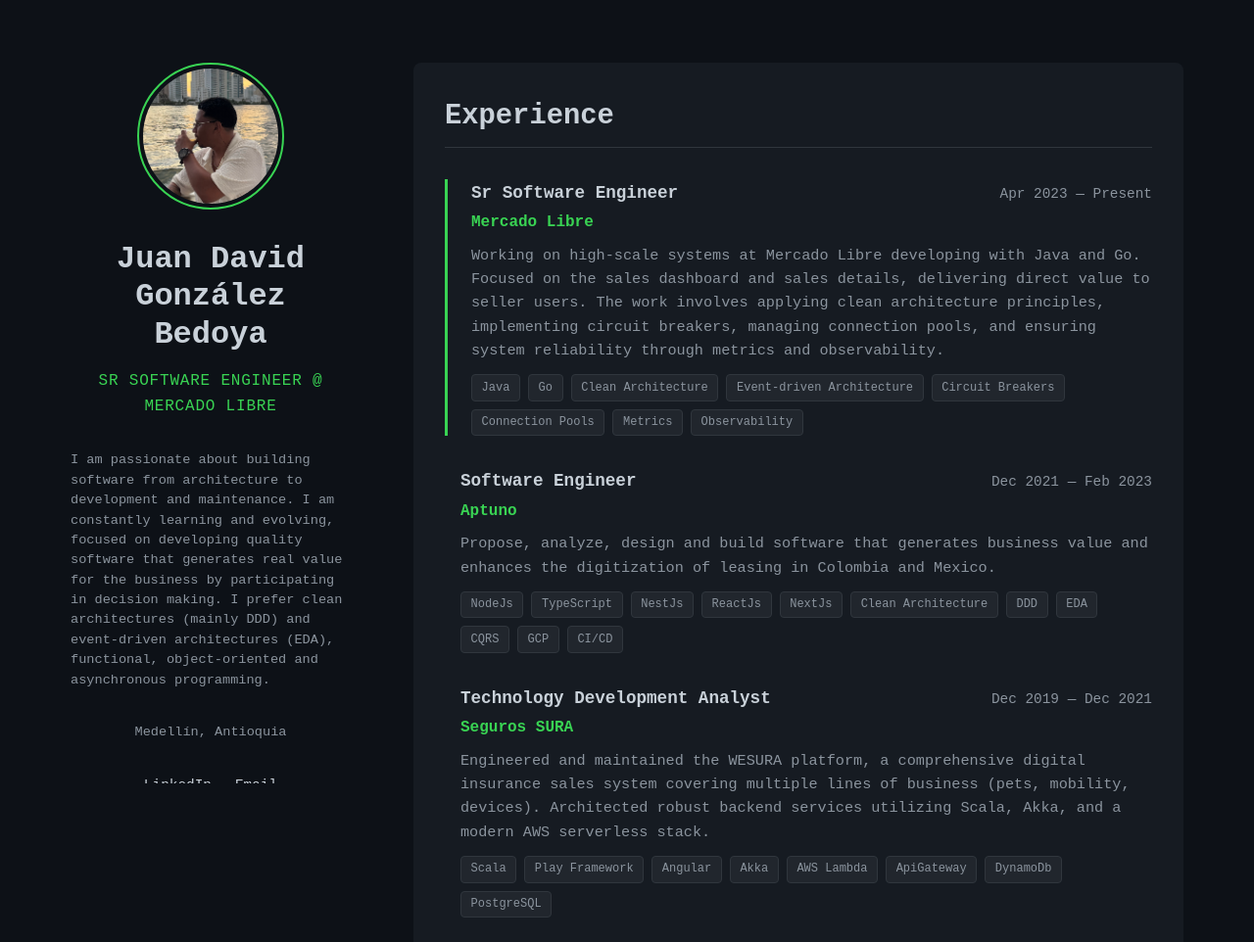
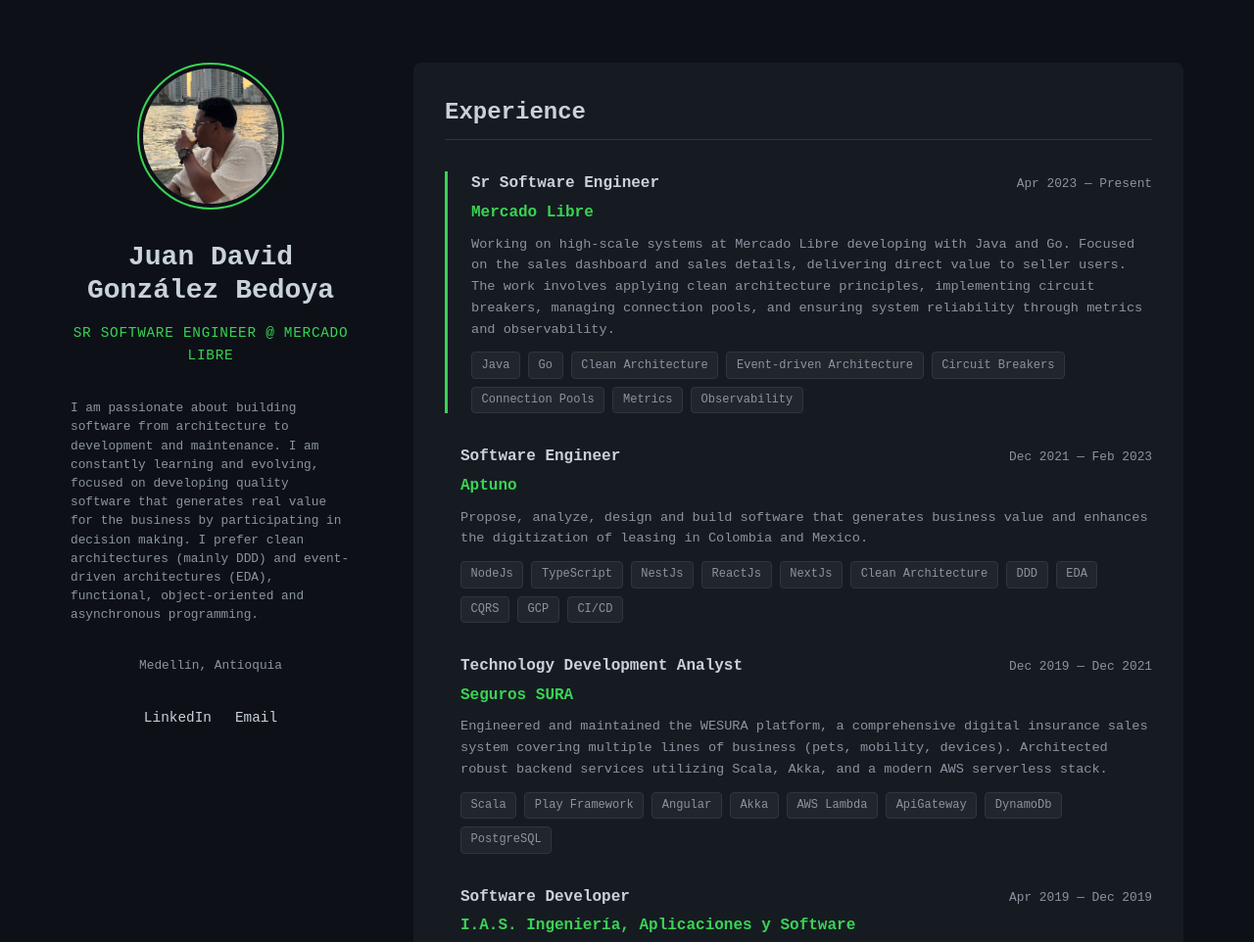
Before and after one commit to jdgonzalez907/profile-cv, a website built with Vite: page index.html in a window 1280 px wide. Shown: the top 962 px of the page at 98% size. Built offline with nearby package versions, Linux system fonts and the light colour scheme; files whose address does not match are found by name.

Commit message:
style: reducir escala tipográfica global para un diseño más compacto

```diff
--- a/assets/css/style.css
+++ b/assets/css/style.css
@@ -114,14 +114,14 @@ body {
 
 .sidebar h1 {
   font-family: var(--font-serif);
-  font-size: 2rem;
+  font-size: 1.75rem;
   font-weight: 700;
   line-height: 1.2;
   margin-bottom: var(--spacing-sm);
 }
 
 .sidebar .title {
-  font-size: 1rem;
+  font-size: 0.9rem;
   color: var(--accent-color);
   font-weight: 500;
   margin-bottom: var(--spacing-md);
@@ -130,7 +130,7 @@ body {
 }
 
 .sidebar .summary {
-  font-size: 0.85rem;
+  font-size: 0.8rem;
   color: var(--text-secondary);
   margin-bottom: var(--spacing-md);
   line-height: 1.5;
@@ -138,7 +138,7 @@ body {
 }
 
 .sidebar .location {
-  font-size: 0.85rem;
+  font-size: 0.8rem;
   color: var(--text-secondary);
   font-weight: 400;
   margin-bottom: var(--spacing-md);
@@ -146,7 +146,7 @@ body {
 
 h2 {
   font-family: var(--font-serif);
-  font-size: 1.8rem;
+  font-size: 1.5rem;
   font-weight: 600;
   margin-bottom: var(--spacing-md);
   border-bottom: 1px solid var(--border-color);
@@ -187,11 +187,11 @@ section {
 
 .item-title {
   font-weight: 600;
-  font-size: 1.1rem;
+  font-size: 1rem;
 }
 
 .item-date {
-  font-size: 0.9rem;
+  font-size: 0.8rem;
   color: var(--text-secondary);
   font-variant-numeric: tabular-nums;
 }
@@ -203,7 +203,7 @@ section {
 }
 
 .item-summary {
-  font-size: 0.95rem;
+  font-size: 0.85rem;
   color: var(--text-secondary);
 }
 
```
